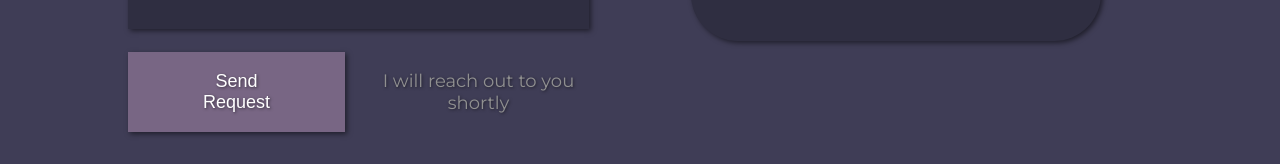
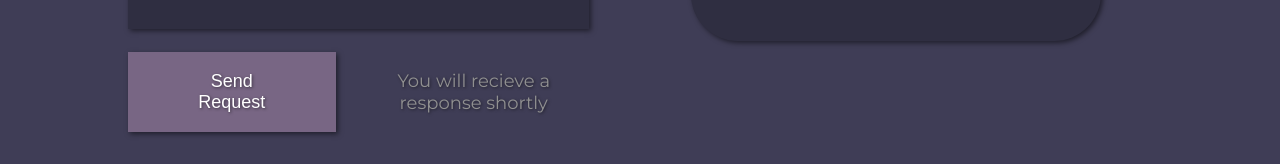
Before and after one commit to christophermarek/web_dev_studio, a Next.js app: page /quote in a window 1280 px wide. Shown: the part 488-652 px from the top of the page. Built offline with nearby package versions, Linux system fonts and the light colour scheme.

Commit message:
fix text

```diff
--- a/pages/info.tsx
+++ b/pages/info.tsx
@@ -28,7 +28,7 @@ const howWeHelp = {
     title: 'How we help you reach more customers',
     text: [
         'Bring your company website to the front of people\'s searches.',
-        'We utilize SEO to maximize .',
+        'We utilize SEO to maximize outreach.',
         'We offer analytics for your site to monitor user engagement.'
     ]
 }
--- a/pages/quote.tsx
+++ b/pages/quote.tsx
@@ -91,7 +91,7 @@ const Quote: React.FC<QuoteProps> = ({ }) => {
                                             whileTap={{ scale: 0.9 }}>
                                             Send Request
                                         </motion.button>
-                                        <p>I will reach out to you shortly</p>
+                                        <p>You will recieve a response shortly</p>
                                     </div>
                                 </div>
                             </>
@@ -108,7 +108,7 @@ const Quote: React.FC<QuoteProps> = ({ }) => {
                                                 whileTap={{ scale: 0.9 }} onClick={sendRequest}>
                                                 Send Request
                                             </motion.button>
-                                            <p>I will reach out to you shortly</p>
+                                            <p>You will recieve a response shortly</p>
                                         </div>
                                     </div>
 
```
